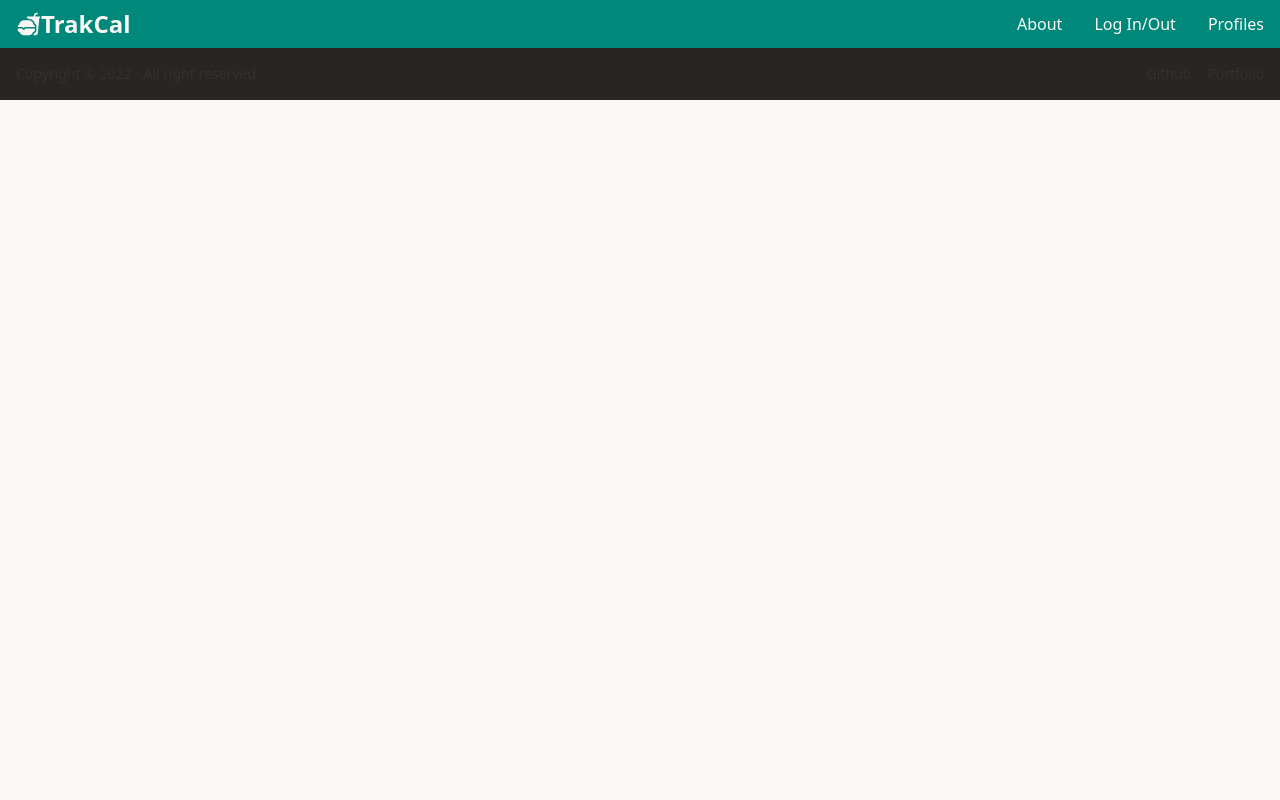
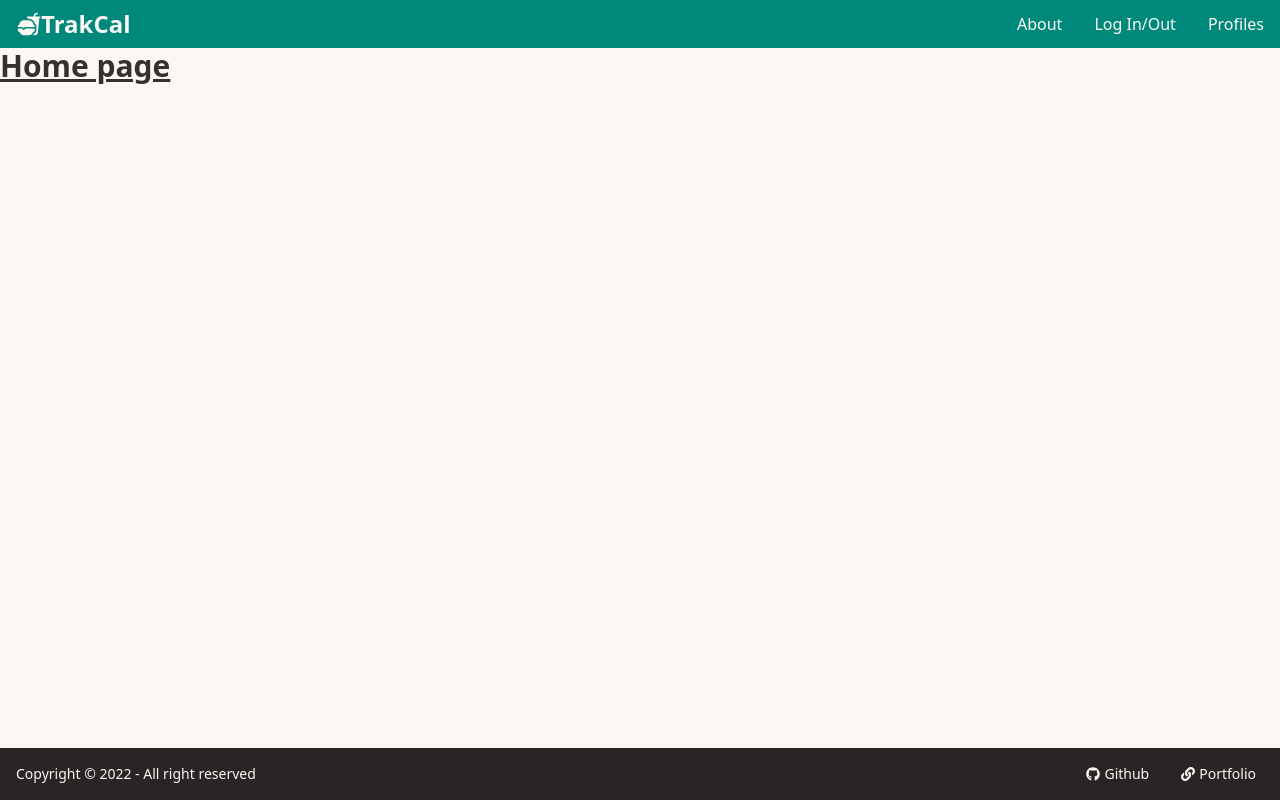
Before and after one commit to seanmr7/trakCal-FullStack, a React (Create React App) app in the folder frontend/: page / in a window 1280 px wide. Built offline with nearby package versions, Linux system fonts and the light colour scheme.

Commit message:
Finish footer

```diff
--- a/frontend/src/App.js
+++ b/frontend/src/App.js
@@ -4,9 +4,9 @@ import Footer from './components/layout/Footer'
 
 function App() {
   return (
-    <div className='App'>
+    <div className='h-screen flex flex-col'>
       <Navbar />
-      {/* <Home /> */}
+      <Home />
       <Footer />
     </div>
   )
--- a/frontend/src/components/layout/Footer.jsx
+++ b/frontend/src/components/layout/Footer.jsx
@@ -1,12 +1,29 @@
+import { FaGithub } from 'react-icons/fa'
+import { FaLink } from 'react-icons/fa'
+
 function Footer() {
   return (
-    <footer className='footer items-center bg-neutral text-neurtal-content p-4'>
+    <footer className='footer items-center bg-neutral text-neurtal-content p-4 justify-self-end text-base-100'>
       <div className='items-center grid-flow-col'>
         <p>Copyright © 2022 - All right reserved</p>
       </div>
       <div className='grid-flow-col gap-4 md:place-self-center md:justify-self-end'>
-        <a href='google.com'>Github</a>
-        <a href='seanrportfolio.com'>Portfolio</a>
+        <a
+          href='https://github.com/seanmr7'
+          target='_blank'
+          rel='noreferrer'
+          className='flex mx-2'>
+          <FaGithub className='self-center' />
+          <p className='ml-1'>Github</p>
+        </a>
+        <a
+          href='https://seanrportfolio.com'
+          target='_blank'
+          rel='noreferrer'
+          className='flex mx-2'>
+          <FaLink className='self-center' />
+          <p className='ml-1'>Portfolio</p>
+        </a>
       </div>
     </footer>
   )
--- a/frontend/src/pages/Home.jsx
+++ b/frontend/src/pages/Home.jsx
@@ -1,7 +1,7 @@
 function Home() {
   return (
     <>
-      <div className='text-3xl font-bold bg-primary text-base-100 underline'>
+      <div className='text-3xl font-bold flex-1 underline h-full'>
         Home page
       </div>
     </>
--- a/package.json
+++ b/package.json
@@ -5,7 +5,9 @@
   "main": "server.js",
   "scripts": {
     "start": "node backend/server.js",
-    "server": "nodemon backend/server.js"
+    "server": "nodemon backend/server.js",
+    "client": "npm start --prefix frontend",
+    "dev": "concurrently \"npm run server\" \"npm run client\""
   },
   "author": "Sean Riedl",
   "license": "MIT",
```
